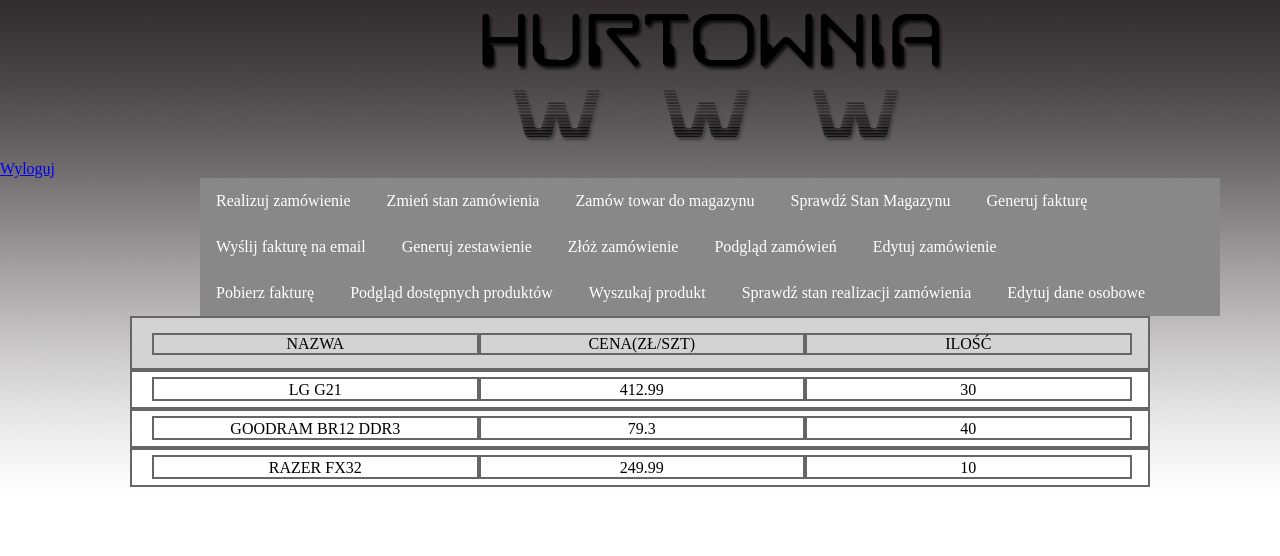
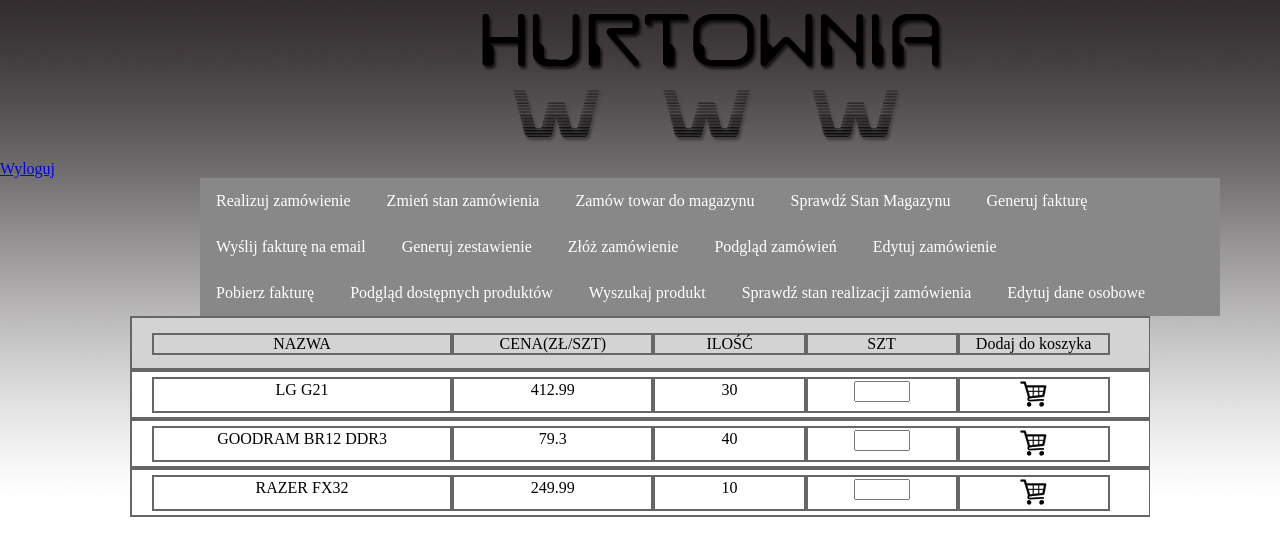
Before and after one commit to belikmeister/projekt_hurtownia, a PHP site: page /wyswietl_produkty.php in a window 1280 px wide; the page is wider, and only the part inside the window is pictured. Shown: the top 556 px of that part. Run offline with PHP 8.4, Linux system fonts and the light colour scheme; data comes from the database, SQL or seed files in the repository.

Commit message:
Poprawki, zmiana koncepcji zakupu
Poprawki, zmiana koncepcji zakupu

```diff
--- a/aplikacja/log.php
+++ /dev/null
@@ -1,3 +0,0 @@
-<div class=srodek> Login: <input type=text name=login class=logowanie></div><br>
-<div class=srodek> Hasło: <input type=password name=haslo class=logowanie></div><br>
-<div class=srodek><input type=submit value=Zaloguj class=przycisk></div>
--- a/aplikacja/style.css
+++ b/aplikacja/style.css
@@ -104,6 +104,13 @@ img.aktualnosci {
     margin-right: auto;
 	float: center;
 }
+#LOGOWANIE{
+	display: block;
+	margin-left: auto;
+    margin-right: auto;
+	float: center;
+	width:25%;
+}
 
 
 .aktualnosci_naglowek{
@@ -111,9 +118,6 @@ img.aktualnosci {
 	text-shadow: 1px 0px red;
 }
 
-.srodek{
-	float:center;
-}
 
 h2.lokal{
 	margin-left:10px;
@@ -141,7 +145,7 @@ width:300px;
 #bar
 {
 	background-color: lightgrey;
-	width: 96.7%;
+	width: 987px;
 	min-height:30px;
 	margin-left: auto;
 	margin-right: auto;
@@ -150,19 +154,44 @@ width:300px;
 	padding: 15px 10px 5px 20px;
 }
 
-.optionbar
+.optionbar-nazwa
 {
 
-	width: 32.7%;
+	width: 30%;
+	border: 2px solid #666666;
+	text-align: center;
+	float:left;
+}
+.optionbar-cena
+{
+
+	width: 20%;
+	border: 2px solid #666666;
+	text-align: center;
+	float:left;
+}
+.optionbar-ilosc
+{
+
+	width: 15%;
+	border: 2px solid #666666;
+	text-align: center;
+	float:left;
+}
+.optionbar-koszyk
+{
+
+	width: 15%;
 	border: 2px solid #666666;
 	text-align: center;
 	float:left;
 }
 
+
 .wpis
 {
-	width: 96.7%;
-	min-height:25px;
+	width: 987px;
+	min-height:35px;
 	margin-left: auto;
 	margin-right: auto;
 	text-align: center;
@@ -172,10 +201,50 @@ width:300px;
 
 .pole
 {
-	width: 32.7%;
-	min-height:10px;
+	width: 19%;
+	min-height:30px;
 	border: 2px solid #666666;
 	text-align: center;
 	float:left;
 	padding: 2px 0px 0px 0px;
 }
+.ilosc
+{
+	width: 15%;
+	min-height:30px;
+	border: 2px solid #666666;
+	text-align: center;
+	float:left;
+	padding: 2px 0px 0px 0px;
+
+}
+.nazwa
+{
+	width: 30%;
+	min-height:30px;
+	border: 2px solid #666666;
+	text-align: center;
+	float:left;
+	padding: 2px 0px 0px 0px;
+
+}
+.cena
+{
+	width: 20%;
+	min-height:30px;
+	border: 2px solid #666666;
+	text-align: center;
+	float:left;
+	padding: 2px 0px 0px 0px;
+
+}
+.koszyk
+{
+	width: 15%;
+	min-height:30px;
+	border: 2px solid #666666;
+	text-align: center;
+	float:left;
+	padding: 2px 0px 0px 0px;
+
+}
--- a/aplikacja/wyswietl_produkty.php
+++ b/aplikacja/wyswietl_produkty.php
@@ -38,19 +38,25 @@
 		</ul></div></div>
 <div id="TRESC">
 
-<div id="bar"> <div class="optionbar">NAZWA</div> <div class="optionbar">CENA(ZŁ/SZT)</div> <div class="optionbar">ILOŚĆ</div></div>
+<div id="bar">
+	<div class="optionbar-nazwa">NAZWA</div> <div class="optionbar-cena">CENA(ZŁ/SZT)</div> <div class="optionbar-ilosc">ILOŚĆ</div> <div class="optionbar-ilosc">SZT</div> <div class="optionbar-koszyk">Dodaj do koszyka</div>
+</div>
 <div style="clear:both;"></div>
 <?php
-require_once"connect.php";
-$polaczenie = new mysqli($host,$db_user,$db_password,$db_name);
-$dane="SELECT * from magazyn inner join baza_produktow on magazyn.id_produktu=baza_produktow.id_produktu ";
-$odpowiedz=$polaczenie->query($dane);
-while($wiersz=$odpowiedz->fetch_assoc()){
-echo
-"<div class=wpis><div class=pole>".$wiersz['nazwa'].
-" </div><div class=pole>".$wiersz['cena'].
-"</div><div class=pole> ".$wiersz['ilosc'].
-"</div></div>";}
+	require_once"connect.php";
+	$polaczenie = new mysqli($host,$db_user,$db_password,$db_name);
+	$dane="SELECT * from magazyn inner join baza_produktow on magazyn.id_produktu=baza_produktow.id_produktu ";
+	$odpowiedz=$polaczenie->query($dane);
+		while($wiersz=$odpowiedz->fetch_assoc())
+		{
+			echo
+			 "<div class=wpis>".
+			 "<div class=nazwa>".$wiersz['nazwa']."</div>".
+			 "<div class=cena>".$wiersz['cena']."</div>".
+			 "<div class=ilosc>".$wiersz['ilosc']."</div>".
+			 "<div class=ilosc><input type=number min=1 max=".$wiersz['ilosc']."></div>".
+			 "<div class=koszyk><img src=images/cart.png></div></div>";
+		}
 ?>
 
 
```
Also changed, not shown: aplikacja/images/cart.png (added).
